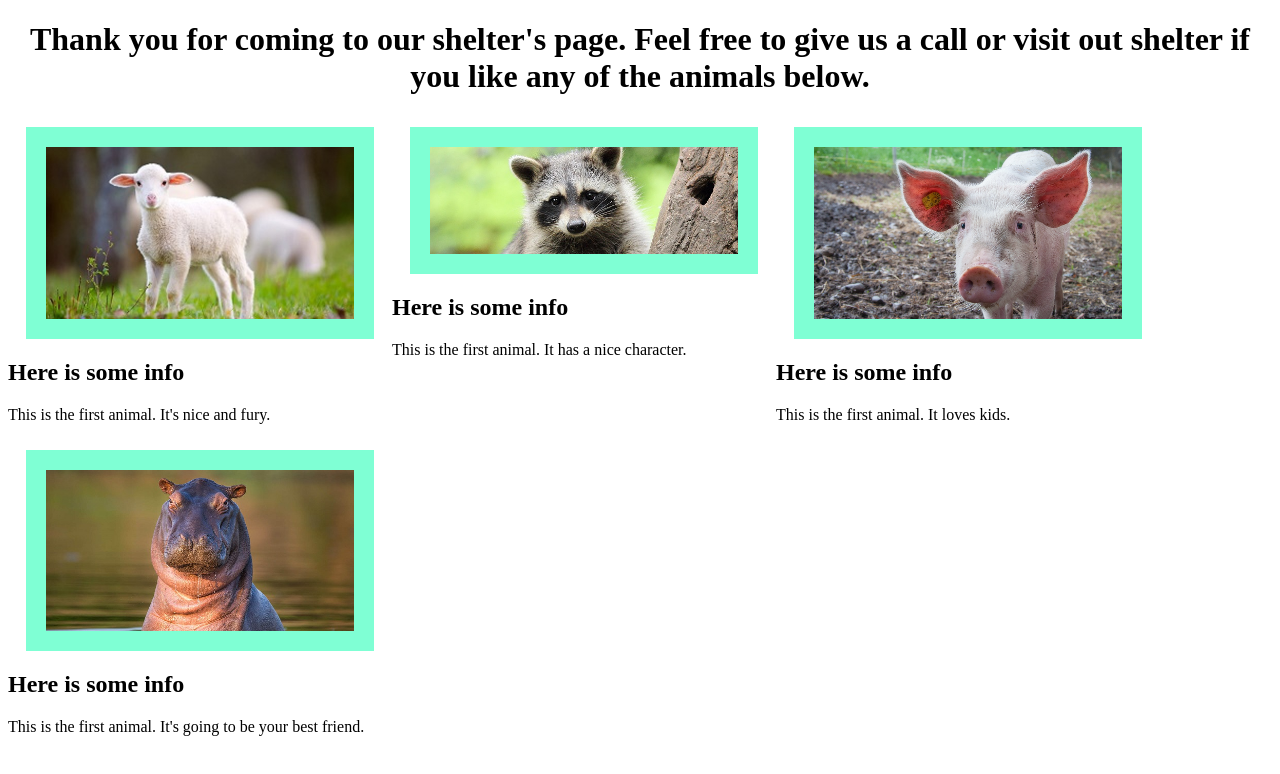
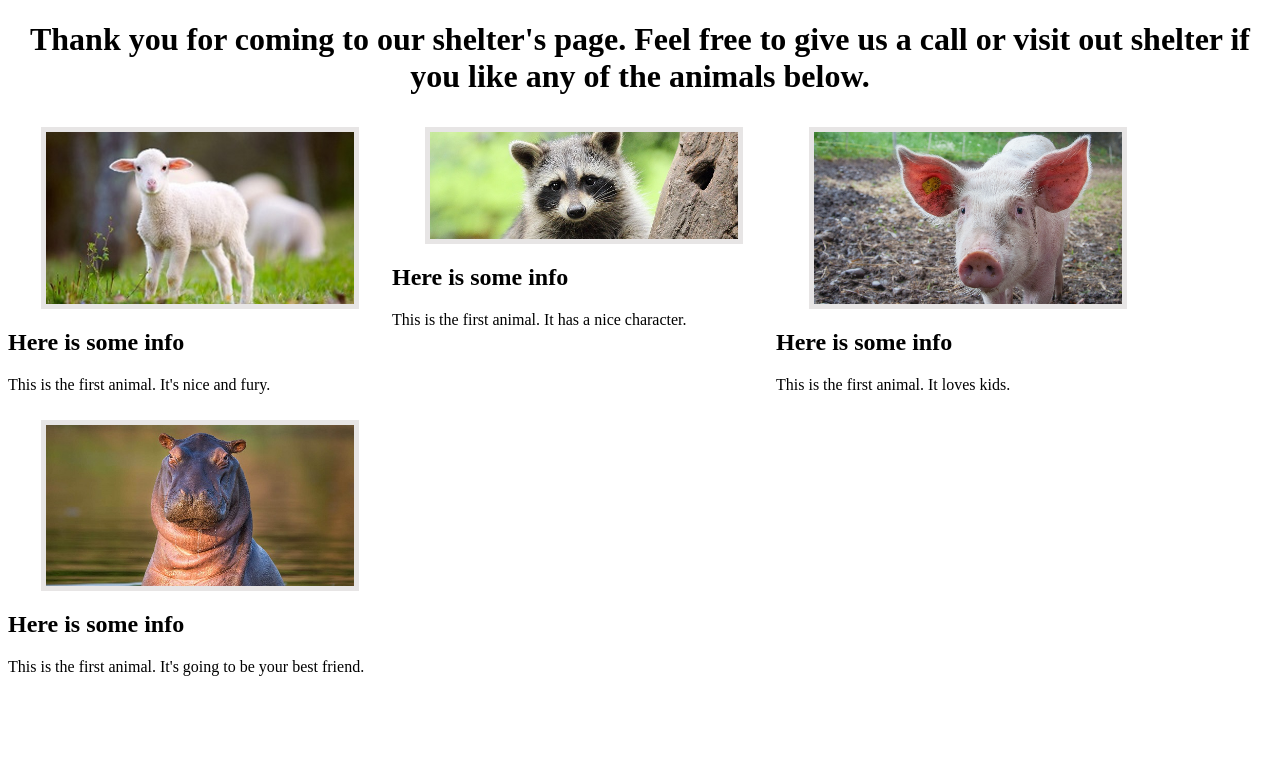
Before and after one commit to asyakap/shelter, a plain HTML site: page index.html in a window 1280 px wide. Drawn offline with Linux system fonts and the light colour scheme.

Commit message:
add changes to gh-pages

```diff
--- a/css/styles.css
+++ b/css/styles.css
@@ -24,5 +24,5 @@ img {
   width: 80%;
   height: auto;
   display: block;
-  border: solid 20px aquamarine;
+  border: solid 5px rgb(231, 229, 229);
 }
```
